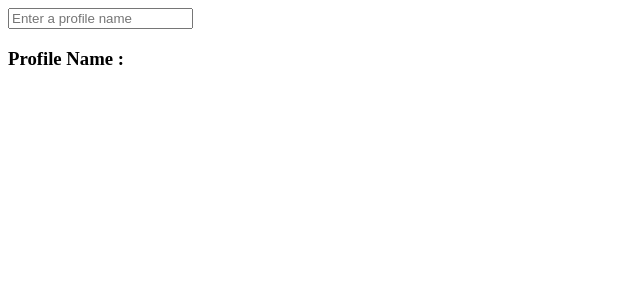
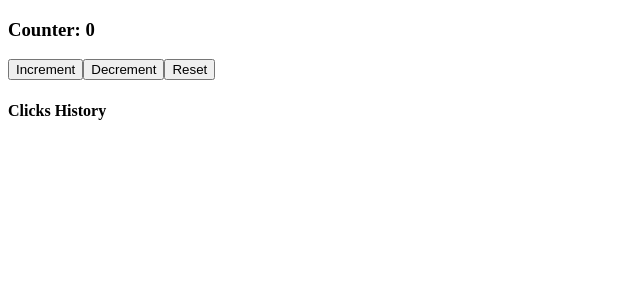
Before and after one commit to bharathiraja-developer/React-Rep, a React (Vite) app: page / in a window 1280 px wide. Shown: the top 300 px of the page, without its empty margins (0-640 px from the left). Built offline with nearby package versions, Linux system fonts and the light colour scheme.

Commit message:
Day7 class task

```diff
--- a/src/App.jsx
+++ b/src/App.jsx
@@ -1,15 +1,20 @@
-import React, { createContext, useState } from "react";
-import Profile from "./Components/Profile";
-
-const ProfileNameContext = createContext();
+import React, { useReducer, useState } from "react";
+import { initialState, reducer } from "./reducer/countReducer";
 
 function App() {
-  const [profileName, setProfileName] = useState("");
+  const [state, dispatch] = useReducer(reducer, initialState);
+
   return (
-    <ProfileNameContext.Provider value={{ profileName, setProfileName }}>
-      <Profile />
-    </ProfileNameContext.Provider>
+    <div>
+      <h3>Counter: {state.count}</h3>
+      <button onClick={() => dispatch({ type: "incr" })}>Increment</button>
+      <button onClick={() => dispatch({ type: "decr" })}>Decrement</button>
+      <button onClick={() => dispatch({ type: "reset" })}>Reset</button>
+
+      <h4>Clicks History</h4>
+      <p>{state.clickHistory.join(" ")}</p>
+    </div>
   );
 }
 
-export { App as default, ProfileNameContext };
+export default App;
--- a/src/Components/Profile.jsx
+++ /dev/null
@@ -1,19 +0,0 @@
-import React, { useContext } from "react";
-import { ProfileNameContext } from "../App";
-
-function Profile() {
-  const { profileName, setProfileName } = useContext(ProfileNameContext);
-  return (
-    <div>
-      <input
-        onChange={(event) => {
-          setProfileName(event.target.value);
-        }}
-        placeholder="Enter a profile name"
-      ></input>
-      <h3>Profile Name : {profileName}</h3>
-    </div>
-  );
-}
-
-export default Profile;
--- /dev/null
+++ b/src/reducer/countReducer.jsx
@@ -0,0 +1,27 @@
+// define a initial state
+const initialState = {
+  count: 0,
+  clickHistory: [],
+};
+
+// define the reducer function
+function reducer(state, action) {
+  switch (action.type) {
+    case "incr":
+      return {
+        count: state.count + 1,
+        clickHistory: state.clickHistory.concat("I"),
+      };
+
+    case "decr":
+      return {
+        count: state.count - 1,
+        clickHistory: state.clickHistory.concat("D"),
+      };
+
+    case "reset":
+      return { count: 0, clickHistory: state.clickHistory.concat("R") };
+  }
+}
+
+export { initialState, reducer };
```
